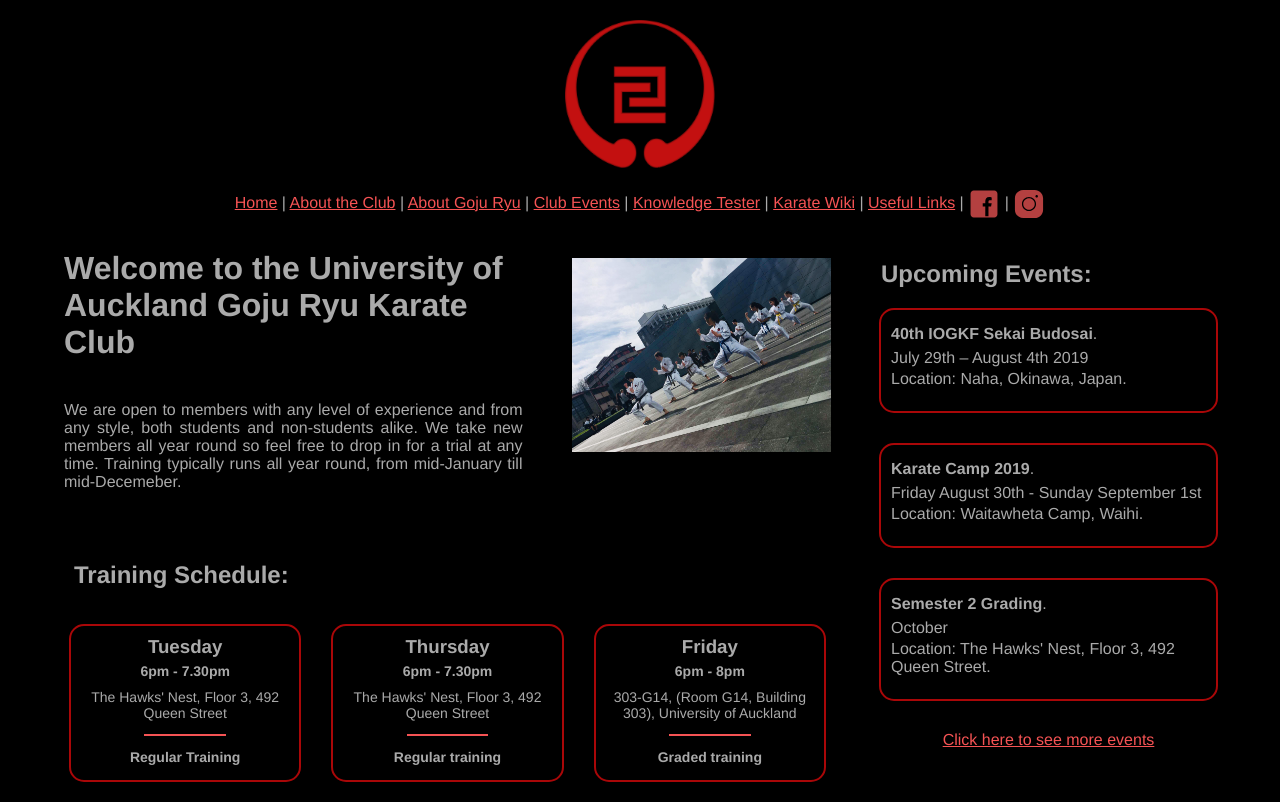
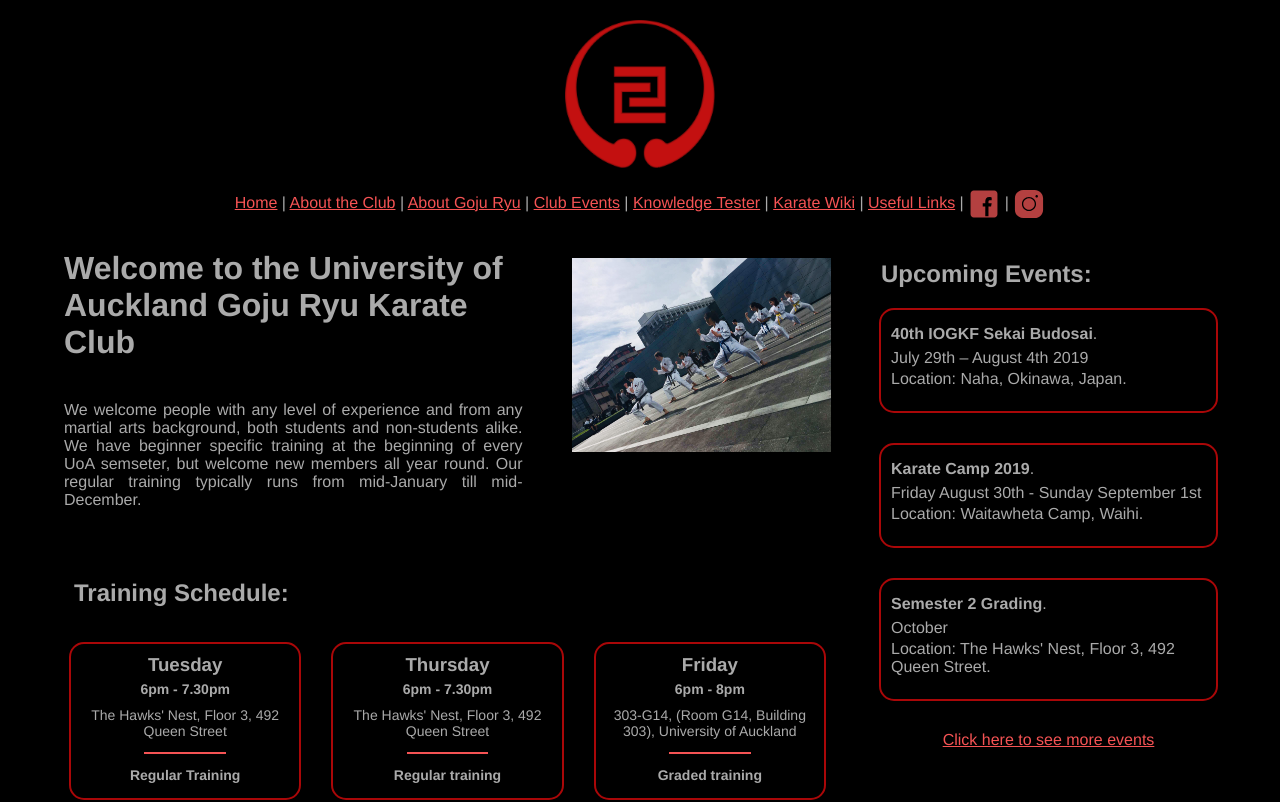
Before and after one commit to matt-auckland/uoa-karate, a Vue app: page /#/ in a window 1280 px wide. Shown: the top 802 px of the page. Built offline with nearby package versions, Linux system fonts and the light colour scheme.

Commit message:
Reworded home intro

```diff
--- a/src/components/HomeIntro.vue
+++ b/src/components/HomeIntro.vue
@@ -2,9 +2,9 @@
   <div class="home-intro-container">
     <h1>Welcome to the University of Auckland Goju Ryu Karate Club</h1>
     <p>
-      We are open to members with any level of experience and from any style, both students and non-students alike.
-      We take new members all year round so feel free to drop in for a trial at any time.
-      Training typically runs all year round, from mid-January till mid-Decemeber.
+      We welcome people with any level of experience and from any martial arts background, both students and non-students alike.
+      We have beginner specific training at the beginning of every UoA semseter, but welcome new members all year round.
+      Our regular training typically runs from mid-January till mid-December.
     </p>
   </div>
 </template>
```
